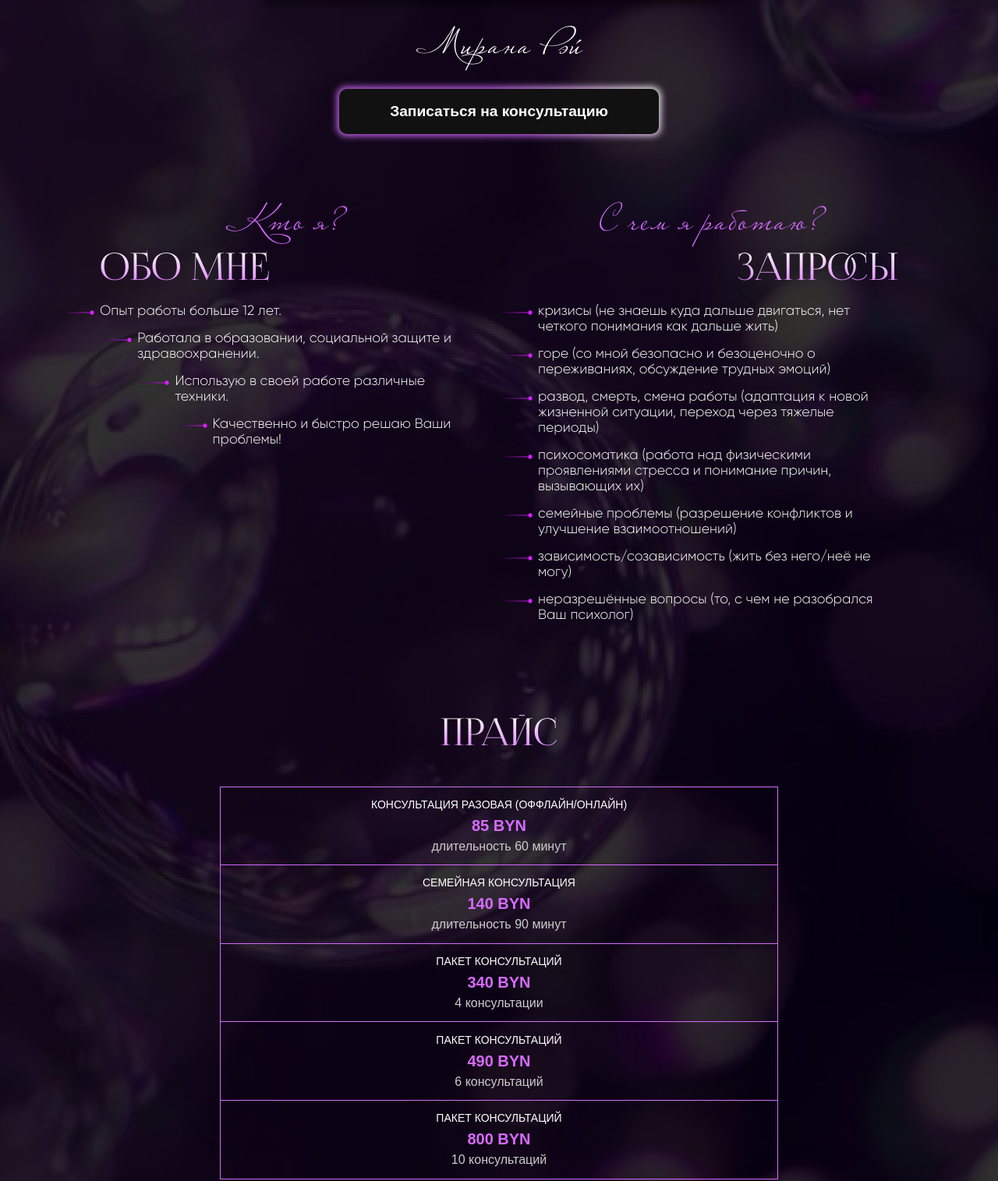
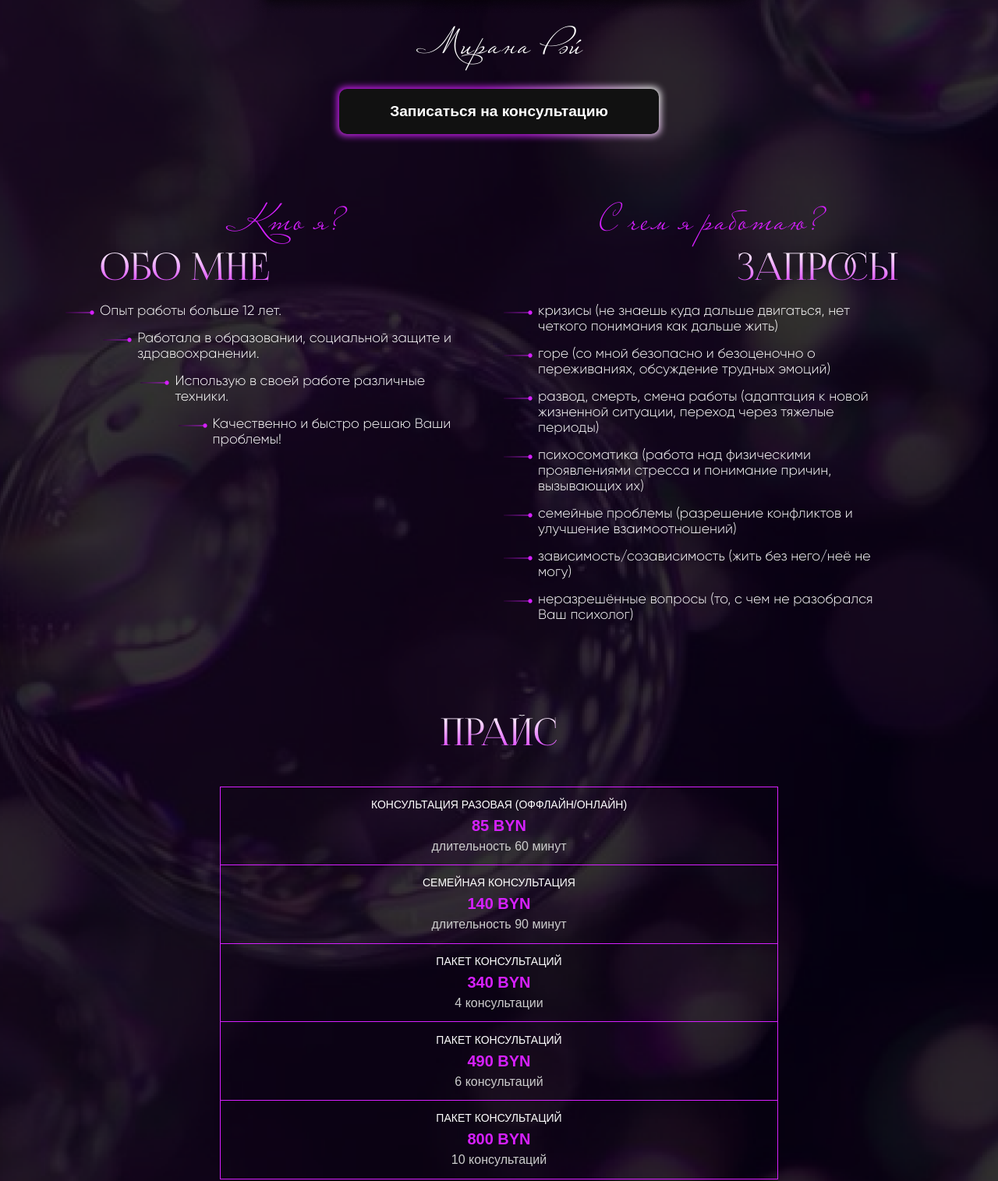
Before and after one commit to aewweb/psycholog, a plain HTML site: page index.html in a window 1280 px wide. Shown: the part 810-2325 px from the top of the page at 78% size. Drawn offline with Linux system fonts and the light colour scheme.

Commit message:
Add files via upload

```diff
--- a/style.css
+++ b/style.css
@@ -29,7 +29,7 @@ body {
     text-align: center;
     font-weight: 300;
     font-family: 'FoglihtenNo06', sans-serif;
-    background: linear-gradient(to bottom, white, #d66aff);
+    background: linear-gradient(to bottom, white, #D620FF);
     -webkit-background-clip: text;
     -webkit-text-fill-color: transparent;
     margin-bottom: 20px;
@@ -39,7 +39,7 @@ body {
     font-size: 2.2rem;
     font-weight: 300;
     font-family: 'FoglihtenNo06', sans-serif;
-    background: linear-gradient(to bottom, white, #d66aff);
+    background: linear-gradient(to bottom, white, #D620FF);
     -webkit-background-clip: text;
     -webkit-text-fill-color: transparent;
     margin: 0;
@@ -79,7 +79,7 @@ body {
 
   .subtitle {
     font-family: 'Marianna', sans-serif;
-    color: #d66aff;
+    color: #D620FF;
     font-size: 2.5rem;
     font-weight: normal; /* или 300 */
     letter-spacing: 0.05em; /* увеличивает расстояние и визуально "разгружает" текст */
@@ -129,8 +129,8 @@ body {
 .glow-on-hover::before {
     content: '';
     background: linear-gradient(45deg,
-        #d66aff, #d66aff, #ffffff, #ffffff,
-        #d66aff, #d66aff, #ffffff, #ffffff, #d66aff);
+        #D620FF, #D620FF, #ffffff, #ffffff,
+        #D620FF, #D620FF, #ffffff, #ffffff, #D620FF);
     position: absolute;
     top: -2px;
     left: -2px;
@@ -187,7 +187,7 @@ body {
 
   .price-table td {
     padding: 2%;
-    border: 1px solid #d66aff;
+    border: 1px solid #D620FF;
     text-align: center;
     color: #fff;
   }
@@ -199,7 +199,7 @@ body {
   }
 
   .service-price {
-    color: #d66aff;
+    color: #D620FF;
     font-size: 16px;
     font-weight: bold;
     margin-bottom: 6px;
@@ -226,7 +226,7 @@ body {
 
   /* Стили кнопки */
   .fancy-button {
-    background: linear-gradient(to bottom, #d66aff, #b600ff);
+    background: linear-gradient(to bottom, #D620FF, #b600ff);
     color: white;
     border: none;
     border-radius: 20px;
```
